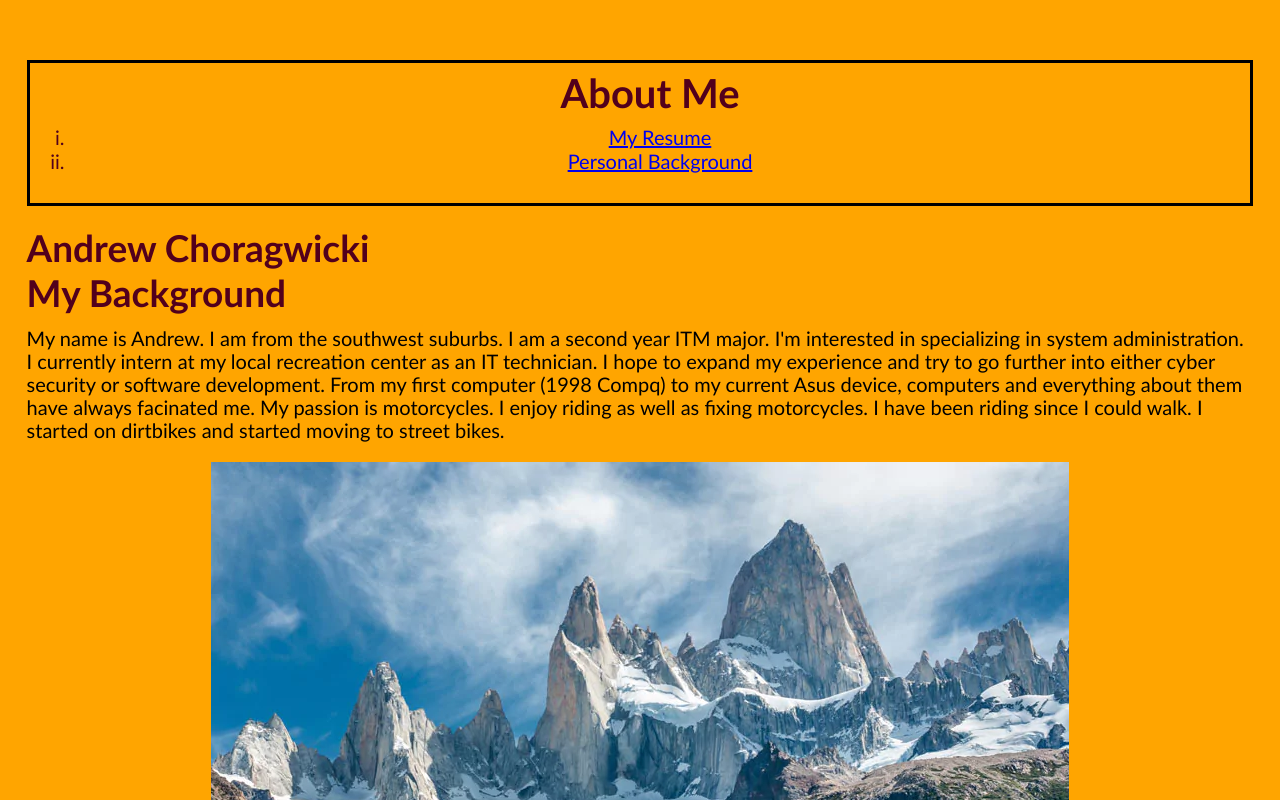
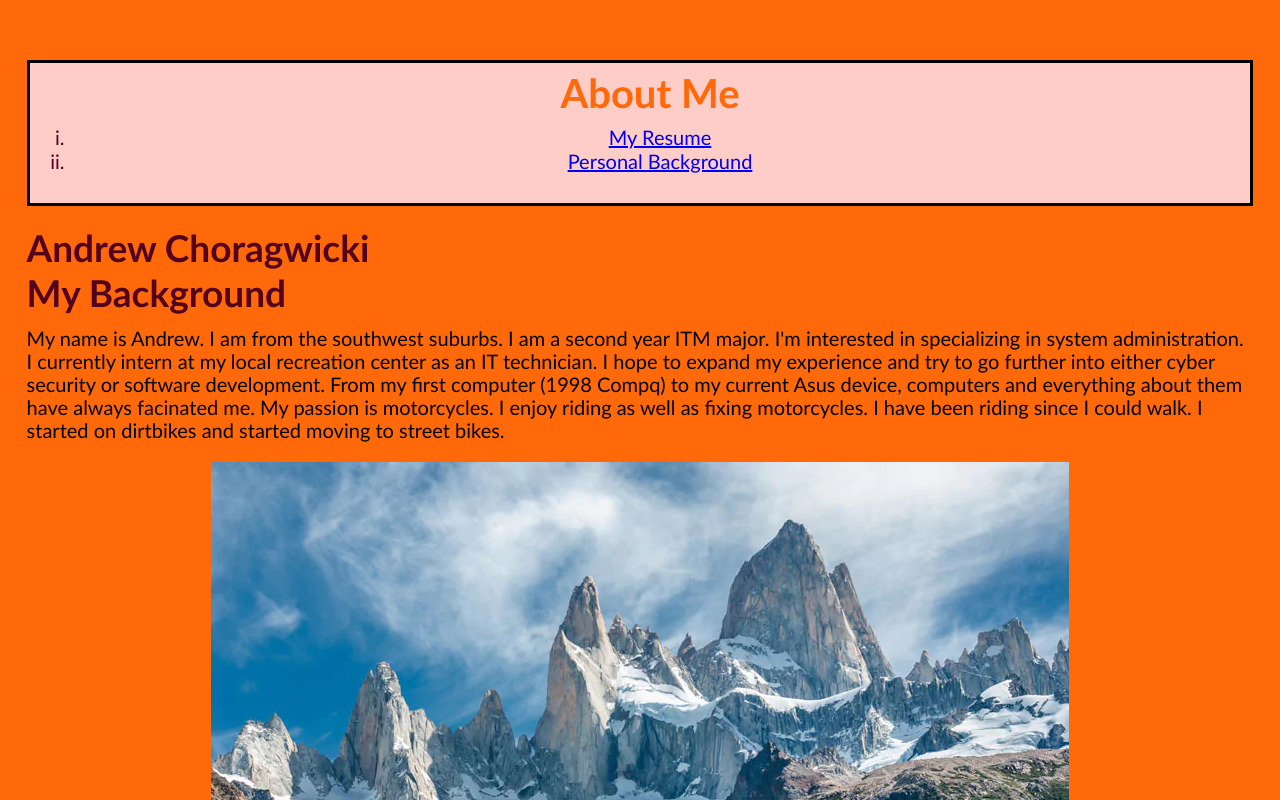
Before and after one commit to achoragwicki/Project-2, a plain HTML site: page index.html in a window 1280 px wide. Shown: the top 800 px of the page. Drawn offline with Linux system fonts and the light colour scheme.

Commit message:
it works

```diff
--- a/style/style.css
+++ b/style/style.css
@@ -9,11 +9,11 @@ body {
   padding-bottom: 4.00em;
   padding-right: 1.33em;
   padding-left: 1.33em;
-  background-color: rgb(255,165,0);
+  background-color: rgb(255,105,10);
 }
 
 header {
-  background-color: rgb(255,165,0);
+  background-color: rgb(255,205,200);
   color:black;
   text-align: center;
   border: 3.00px solid black;
@@ -21,7 +21,7 @@ header {
 
 h1 {
   font-size: 2.00em;
-  color: rgb(82,0,28);
+  color: rgb(255,105,10);
   text-align: center;
   line-height: 0.05em;
   padding-top: 0.05em;
```
